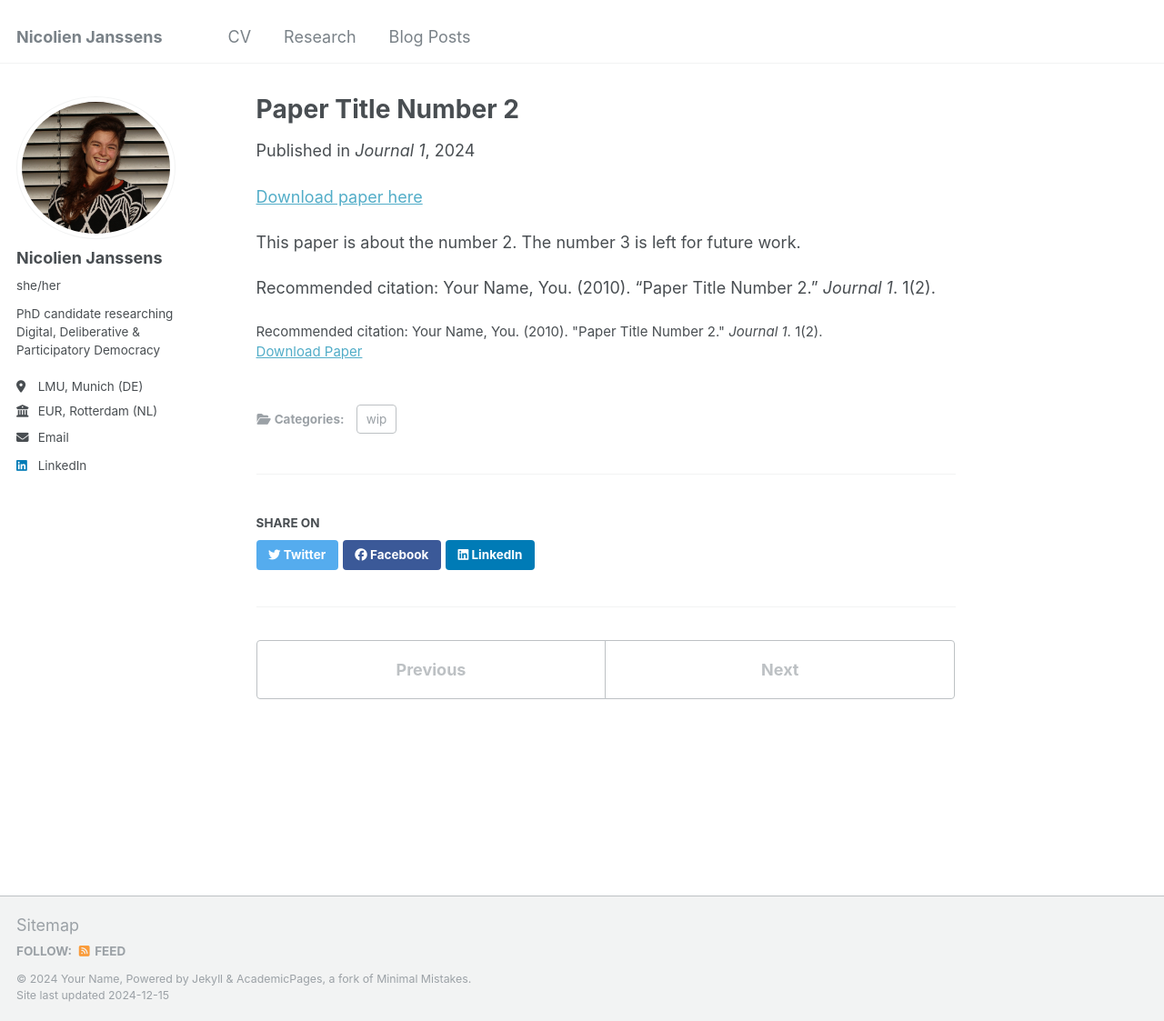
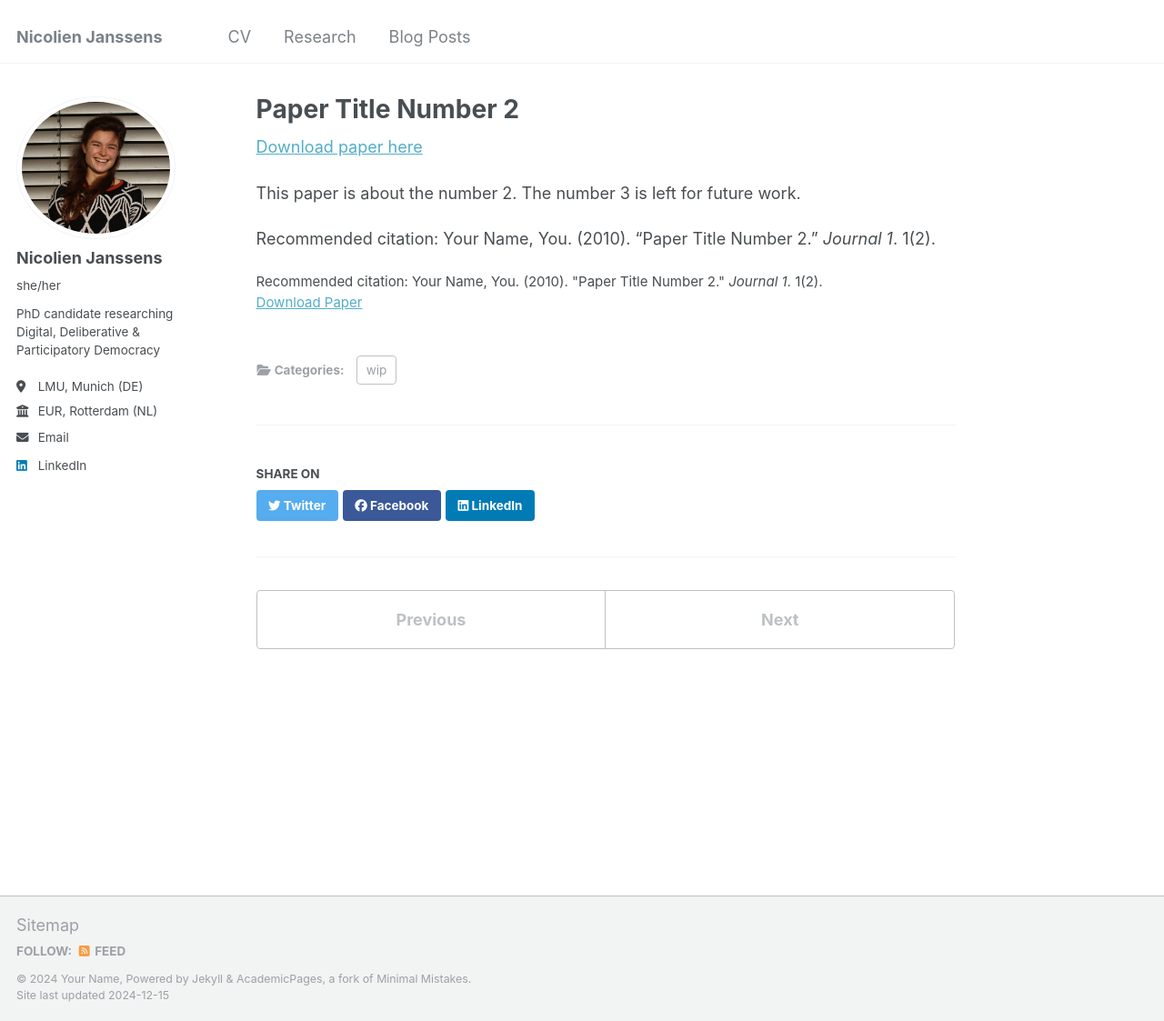
Before and after one commit to nicolienjanssens/nicolienjanssens, a Jekyll site: the page built from _publications/2024-01-01-paper-title-number-2.md, in a window 1280 px wide and 1123 px high. Shown: the whole window at 91% size. Built offline with Jekyll 4.4.1, drawn with Linux system fonts in a browser that asks for light colours.

Commit message:
removed published in from single page

```diff
--- a/_layouts/single.html
+++ b/_layouts/single.html
@@ -37,7 +37,7 @@ layout: default
         {% if page.collection == 'teaching' %}
           <p> {{ page.type }}, <i>{{ page.venue }}</i>, {{ page.date | default: "1900-01-01" | date: "%Y" }} </p>
         {% elsif page.venue and page.date %}
-          <p>Published in <i>{{ page.venue }}</i>, {{ page.date | default: "1900-01-01" | date: "%Y" }} </p>
+          <!-- <p>Published in <i>{{ page.venue }}</i>, {{ page.date | default: "1900-01-01" | date: "%Y" }} </p> -->
         {% elsif page.date %}
           <p class="page__date"><strong><i class="fa fa-fw fa-calendar" aria-hidden="true"></i> {{ site.data.ui-text[site.locale].date_label | default: "Published:" }}</strong> <time datetime="{{ page.date | date_to_xmlschema }}">{{ page.date | default: "1900-01-01" | date: "%B %d, %Y" }}</time></p>
         {% endif %}
```
